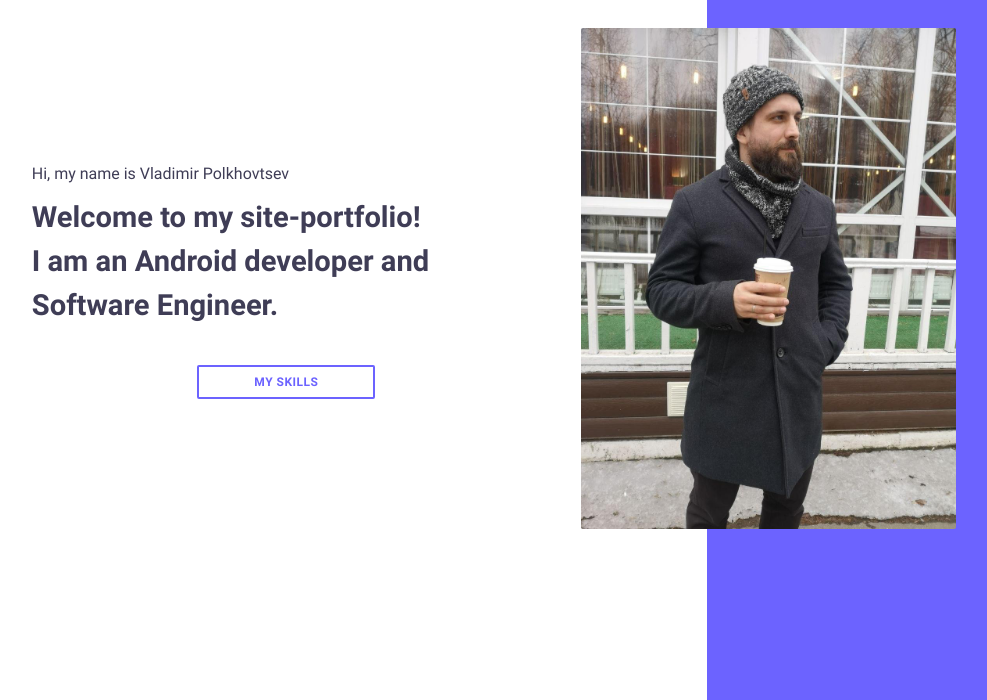
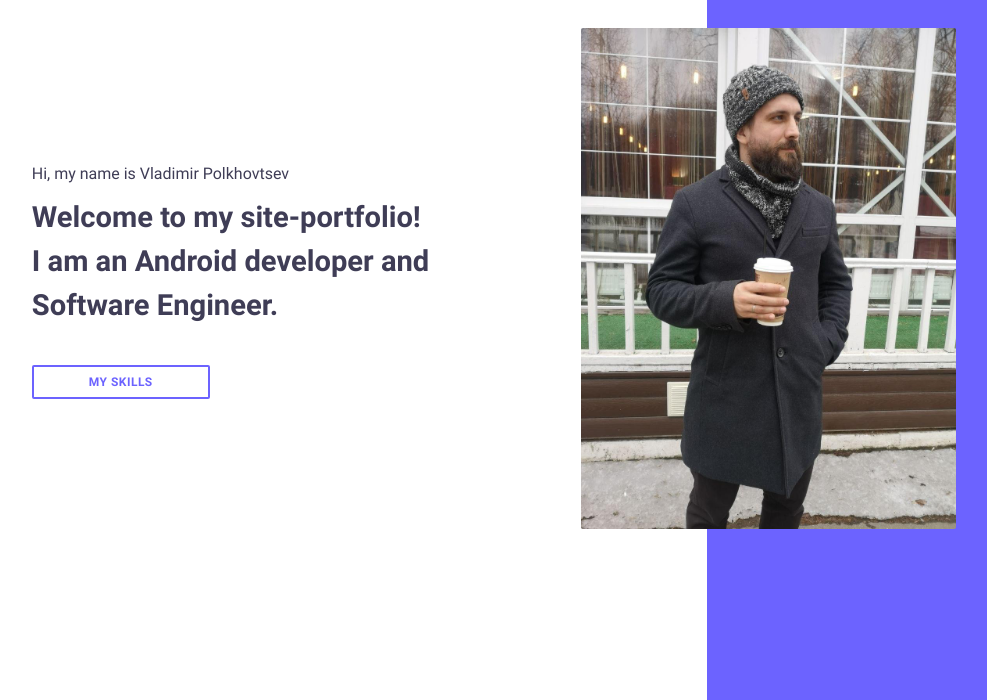
Before and after one commit to laalipop/site-card, a plain HTML site: page index.html in a window 1280 px wide. Shown: the part 100-800 px from the top of the page, without its empty margins (146-1133 px from the left). Drawn offline with Linux system fonts and the light colour scheme; files whose address does not match are found by name.

Commit message:
Add files via upload

```diff
--- a/CSS/style.css
+++ b/CSS/style.css
@@ -1,7 +1,7 @@
 @font-face {
     font-family: "Roboto";
     src:
-        local("Roboto Regular"),
+        local("Roboto Bold"),
         url("/fonts/Roboto-Bold.eot"),
         url("/fonts/Roboto-Bold.ttf"),
         url("/fonts/Roboto-Bold.woff");
@@ -123,7 +123,7 @@ body {
 
 .header-welcome-else {
     font-style: normal;
-    font-weight: 900;
+    font-weight: 700;
     font-size: calc(1.785vw + 6.285px);
     line-height: 1.5em;
     color: #3F3D56;
@@ -148,10 +148,6 @@ body {
     .my-photo {
         width: 424px;
     }
-}
-
-.button-skills {
-    text-align: center;
 }
 
 .button-skills-description {
@@ -222,6 +218,10 @@ body {
         padding-bottom: calc(40 * 100vh / 568);
     }
 
+    .button-skills {
+        text-align: center;
+    }
+
     .button-skills-description {
         padding: 8px 99px;
     }
```
